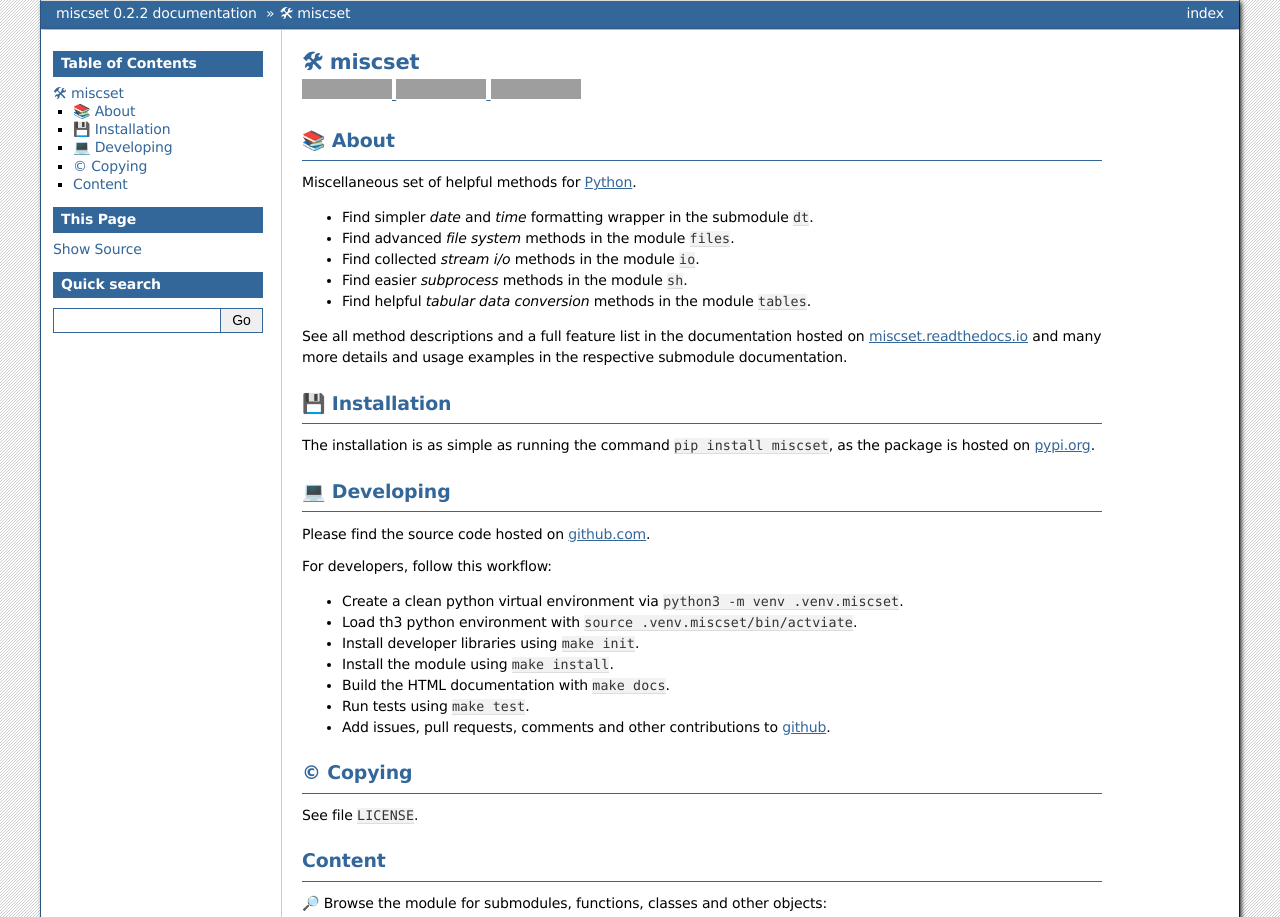
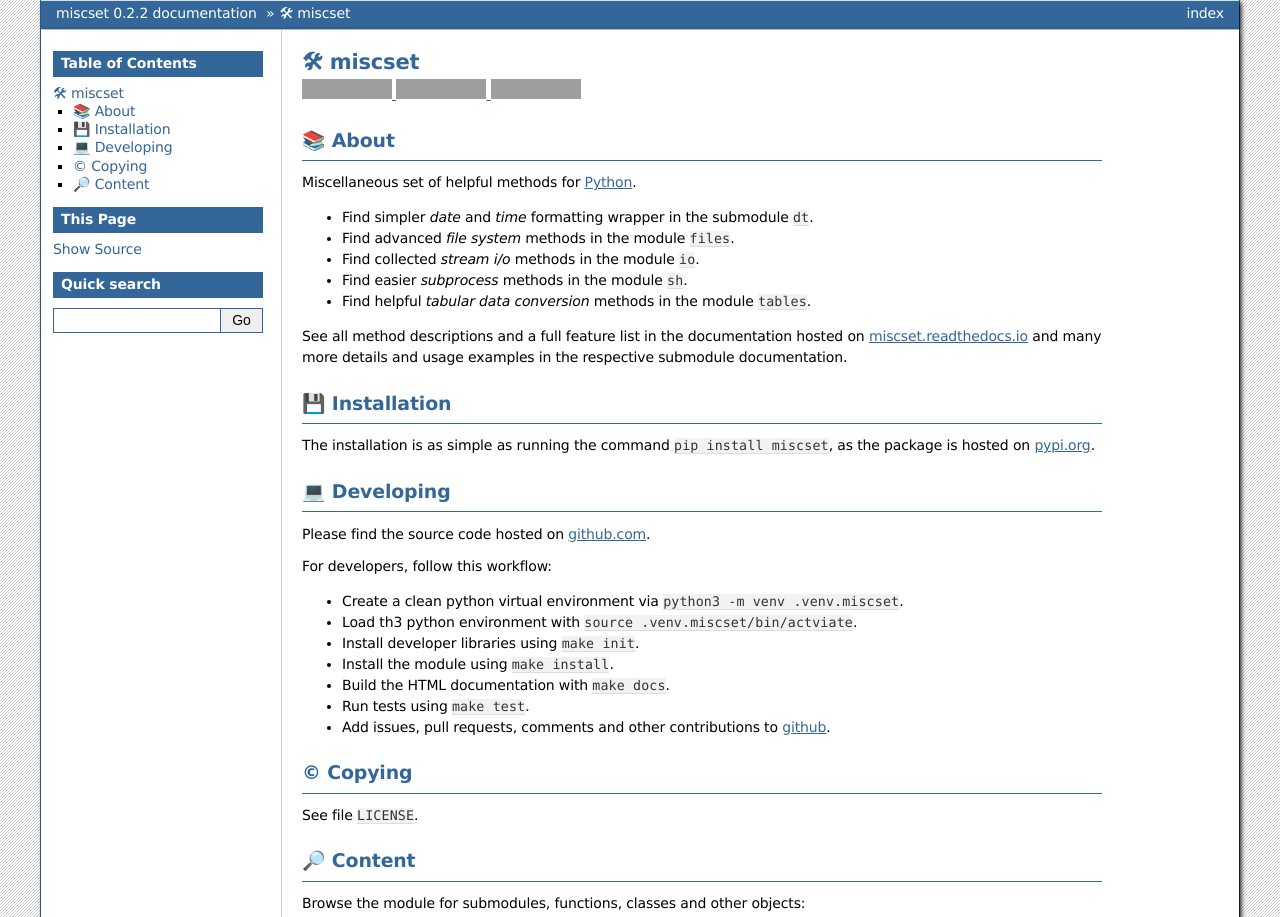
Before and after one commit to setempler/miscset.py, a Sphinx documentation site: the page built from docs/index.rst, in a window 1280 px wide, cut to the strip 0-917 px from the top of the page. Built offline with Sphinx 7.4.7, drawn with Linux system fonts in a browser that asks for light colours; grey boxes are pictures that could not be loaded.

```diff
--- a/docs/index.rst
+++ b/docs/index.rst
@@ -1,9 +1,9 @@
 .. mdinclude:: ../README.md
 
-Content
--------
+🔎 Content
+----------
 
-🔎 Browse the module for submodules, functions, classes and other objects:
+Browse the module for submodules, functions, classes and other objects:
 
 .. autosummary::
    :toctree: _autosummary
```
